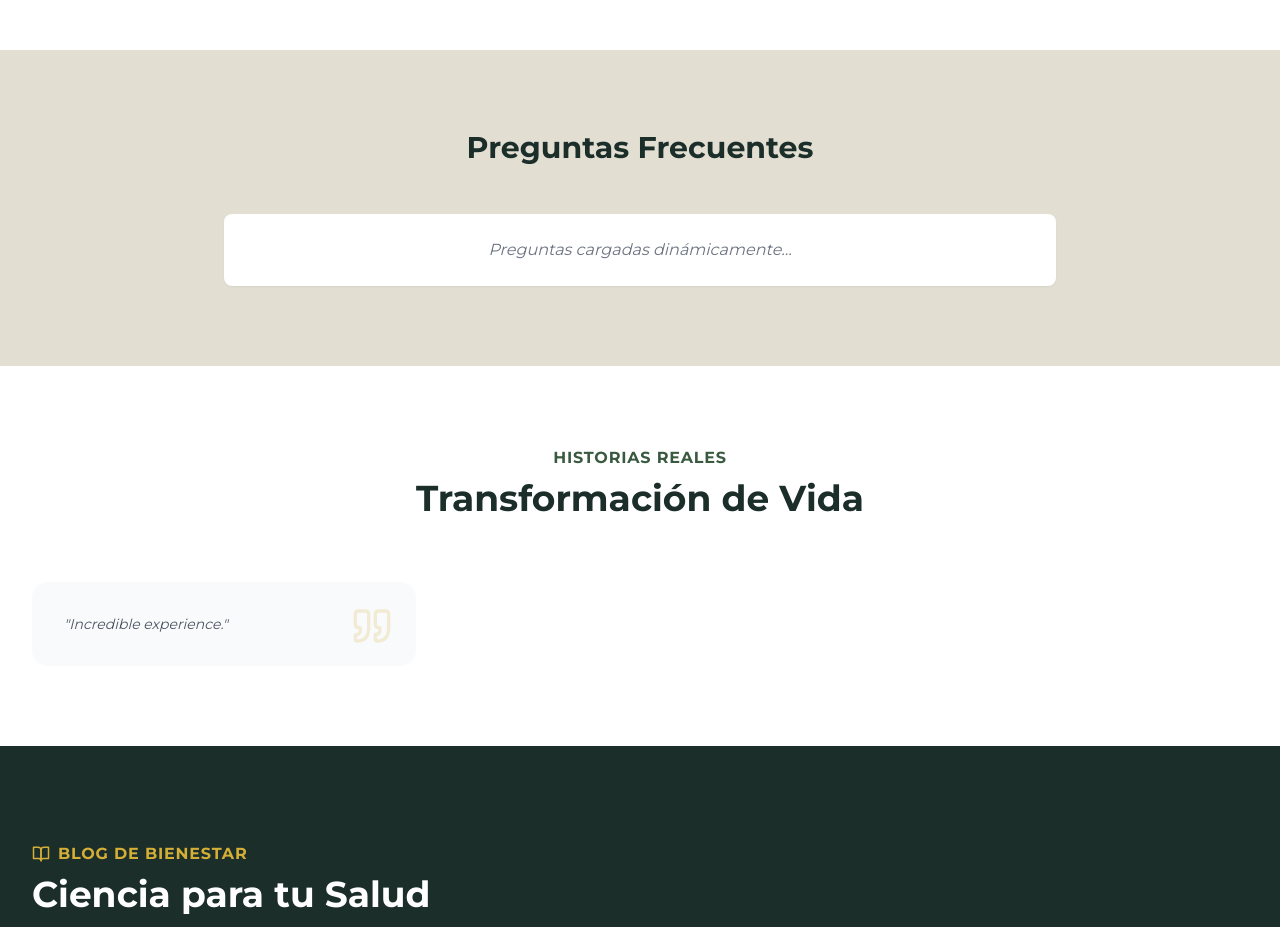
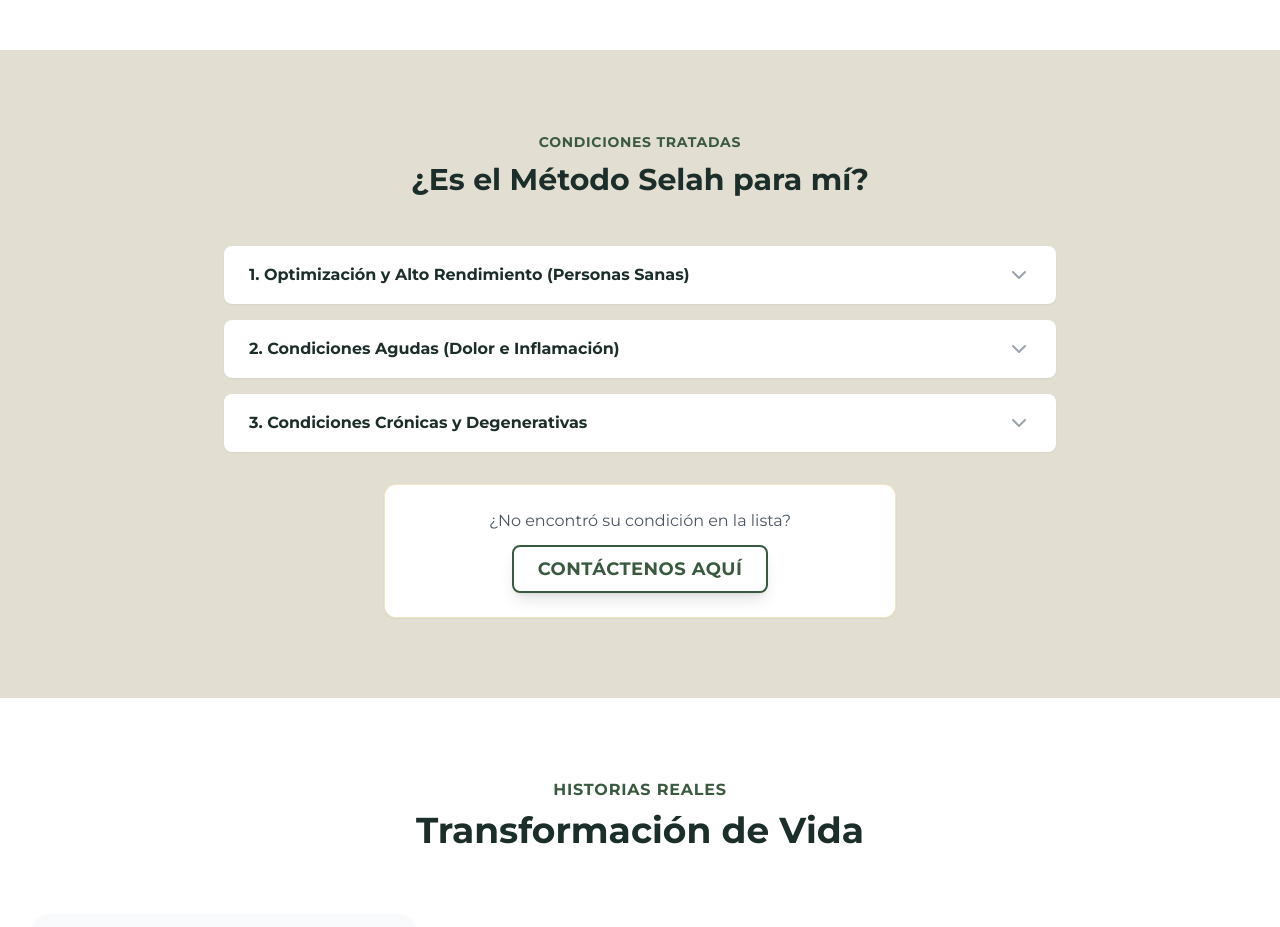
Before and after one commit to ACR1717/selah-thera-final-, a React (Vite) app: page / in a window 1280 px wide. Shown: the part 4540-5467 px from the top of the page. Built offline with nearby package versions, Linux system fonts and the light colour scheme.

Commit message:
Update App.tsx

```diff
--- a/App.tsx
+++ b/App.tsx
@@ -2,7 +2,7 @@ import React, { useState, useEffect } from 'react';
 import {
   Menu, X, Calendar, MapPin, ArrowRight, CheckCircle,
   Leaf, Zap, Activity, Instagram,
-  Facebook, Youtube, MessageCircle, Play, Quote, BookOpen, Gift, Shield, AlertCircle, Globe
+  Facebook, Youtube, MessageCircle, Play, Quote, BookOpen, Gift, Shield, AlertCircle, Globe, ChevronDown, ChevronUp, Plus
 } from 'lucide-react';
 import { Button } from './components/Button';
 import { SelahAssistant } from './components/SelahAssistant';
@@ -114,7 +114,24 @@ const translations = {
       bac: "Tasa Cero BAC | 0% Interés"
     },
     faq: {
-      title: "Preguntas Frecuentes"
+      title: "Condiciones Tratadas",
+      subtitle: "¿Es el Método Selah para mí?",
+      items: [
+        {
+          q: "1. Optimización y Alto Rendimiento (Personas Sanas)",
+          a: "Diseñado para ejecutivos, empresarios, deportistas y bio-hackers que no están 'enfermos' pero quieren más. Enfocado en: Aumento masivo de energía mitocondrial, claridad mental (brain fog), mejora profunda del sueño, desintoxicación preventiva, manejo de estrés y fortalecimiento del sistema inmune."
+        },
+        {
+          q: "2. Condiciones Agudas (Dolor e Inflamación)",
+          a: "Intervención rápida y no invasiva para: Lesiones deportivas recientes, dolor de espalda o cuello, migrañas, estrés agudo / burnout, recuperación post-operatoria acelerada (cicatrización) y procesos inflamatorios recientes."
+        },
+        {
+          q: "3. Condiciones Crónicas y Degenerativas",
+          a: "Apoyo integral profundo para: Fibromialgia, artritis, fatiga crónica, desórdenes digestivos, problemas autoinmunes, secuelas de tratamientos agresivos y desequilibrios hormonales. No solo tratamos el síntoma, buscamos restablecer el terreno biológico para devolver calidad de vida."
+        }
+      ],
+      note_1: "¿No encontró su condición en la lista?",
+      note_cta: "Contáctenos aquí"
     },
     testimonials: {
       label: "Historias Reales",
@@ -172,7 +189,7 @@ const translations = {
       philosophy: "Our Philosophy",
       title: "Selah Thera House: \nYour Return to Balance",
       p1: "Do you feel that despite your success, your energy is not the same? Modern stress, fatigue, inflammation, and chronic pain are not 'normal'. They are signals from your body asking for help.",
-      p2: "We integrate the ancestral wisdom of Traditional Chinese Medicine, Ayurveda, and Arabic Medicine (Apitherapy, Phytotherapy, Hydrotherapy, Heliotherapy, Thalassotherapy) with advanced technology and a healing nutrition system.",
+      p2: "We integrate the ancestral wisdom of Traditional Chinese Medicine, Ayurveda, and Arabic Medicine (Apiterapy, Phytotherapy, Hydrotherapy, Heliotherapy, Thalassotherapy) with advanced technology and a healing nutrition system.",
       result: "The result: The Selah Method. 100% Natural, 100% Painless, and without side effects.",
       disclaimer: "Our protocols have scientific and technological foundations, acting as a powerful complement to traditional medicine. However, they do not constitute a medical diagnosis nor substitute your personal doctor's recommendations.",
       learn_more: "Know our philosophy",
@@ -234,7 +251,24 @@ const translations = {
       bac: "BAC 0% Interest Available"
     },
     faq: {
-      title: "Frequently Asked Questions"
+      title: "Conditions Treated",
+      subtitle: "Is the Selah Method for me?",
+      items: [
+        {
+          q: "1. Optimization & High Performance (Healthy Individuals)",
+          a: "Designed for executives, entrepreneurs, athletes, and bio-hackers who aren't 'sick' but want more. Focused on: Massive mitochondrial energy boost, mental clarity (brain fog), deep sleep improvement, preventive detoxification, stress management, and immune system strengthening."
+        },
+        {
+          q: "2. Acute Conditions (Pain & Inflammation)",
+          a: "Rapid and non-invasive intervention for: Recent sports injuries, back or neck pain, migraines, acute stress/burnout, accelerated post-operative recovery (healing), and recent inflammatory processes."
+        },
+        {
+          q: "3. Chronic & Degenerative Conditions",
+          a: "Deep integral support for: Fibromyalgia, arthritis, chronic fatigue, digestive disorders, autoimmune issues, treatment aftermath, and hormonal imbalances. We don't just treat the symptom; we seek to restore biological terrain to return quality of life."
+        }
+      ],
+      note_1: "Didn't find your condition on the list?",
+      note_cta: "Contact us here"
     },
     testimonials: {
       label: "Real Stories",
@@ -879,17 +913,45 @@ function App() {
         </div>
       </section>
 
-      {/* --- FAQ SECTION (Simplified) --- */}
+      {/* --- FAQ SECTION (UPDATED) --- */}
       <section className="py-20 bg-brand-beige/20">
         <div className="max-w-4xl mx-auto px-4 sm:px-6 lg:px-8">
           <div className="text-center mb-12">
-            <h2 className="text-3xl font-bold text-brand-dark">{t.faq.title}</h2>
+            <span className="text-brand-primary font-bold tracking-wider uppercase text-sm">{t.faq.title}</span>
+            <h2 className="text-3xl font-bold text-brand-dark mt-2">{t.faq.subtitle}</h2>
           </div>
-          {/* FAQ Logic remains the same, just showing 1 generic item for structure */}
+
           <div className="space-y-4">
-             <div className="bg-white rounded-lg shadow-sm overflow-hidden p-6 text-center text-gray-500 italic">
-               {language === 'es' ? "Preguntas cargadas dinámicamente..." : "FAQs loaded dynamically..."}
-             </div>
+            {t.faq.items.map((item, index) => (
+              <div
+                key={index}
+                className={`bg-white rounded-lg shadow-sm overflow-hidden transition-all duration-300 border ${activeAccordion === index ? 'border-brand-primary' : 'border-transparent'}`}
+              >
+                <button
+                  className="w-full px-6 py-4 text-left flex justify-between items-center hover:bg-gray-50 focus:outline-none"
+                  onClick={() => setActiveAccordion(activeAccordion === index ? null : index)}
+                >
+                  <span className="font-bold text-brand-dark">{item.q}</span>
+                  {activeAccordion === index ? <ChevronUp className="text-brand-primary" /> : <ChevronDown className="text-gray-400" />}
+                </button>
+                <div
+                  className={`px-6 overflow-hidden transition-all duration-300 ease-in-out ${activeAccordion === index ? 'max-h-96 opacity-100 pb-6' : 'max-h-0 opacity-0'}`}
+                >
+                  <p className="text-gray-600 leading-relaxed text-sm pt-2 border-t border-gray-100">{item.a}</p>
+                </div>
+              </div>
+            ))}
+          </div>
+
+          <div className="mt-8 text-center bg-white p-6 rounded-xl border border-brand-accent/30 shadow-sm max-w-lg mx-auto">
+            <p className="text-gray-600 mb-3">{t.faq.note_1}</p>
+            <Button
+              variant="outline"
+              className="!py-2 !px-6 mx-auto"
+              onClick={() => setIsContactFormOpen(true)}
+            >
+              {t.faq.note_cta}
+            </Button>
           </div>
         </div>
       </section>
```
